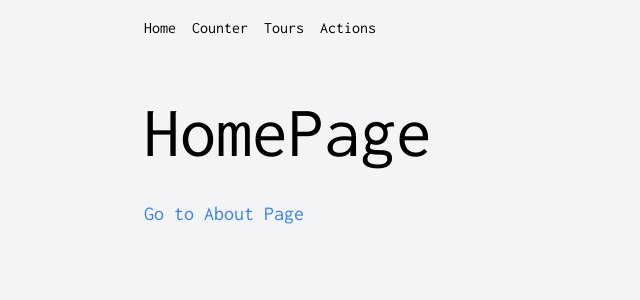
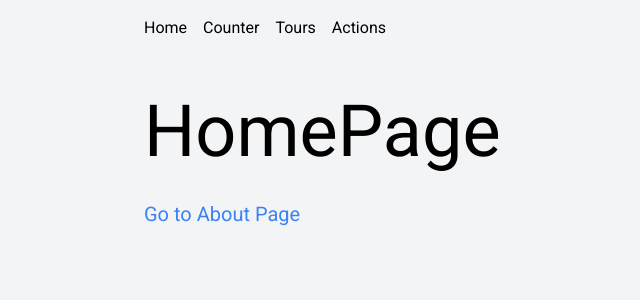
Before and after one commit to vinothsmart/nextjs-airbnb, a Next.js app: page / in a window 1280 px wide. Shown: the top 300 px of the page, without its empty margins (112-752 px from the left). Built offline with nearby package versions, Linux system fonts and the light colour scheme.

Commit message:
roboto added

```diff
--- a/app/layout.tsx
+++ b/app/layout.tsx
@@ -1,9 +1,10 @@
 import NavBar from "@/components/Navbar";
 import "./globals.css";
-import { Inter, Inconsolata } from "next/font/google";
+import { Inter, Inconsolata, Roboto } from "next/font/google";
 
 const inter = Inter({ subsets: ["latin"] });
 const inconsolata = Inconsolata({ subsets: ["latin"] });
+const roboto = Roboto({ subsets: ["latin"], weight: "400" });
 
 export default function RootLayout({
   children,
@@ -12,7 +13,7 @@ export default function RootLayout({
 }) {
   return (
     <html lang="en">
-      <body className={`${inconsolata.className} bg-gray-100 min-h-screen`}>
+      <body className={`${roboto.className} bg-gray-100 min-h-screen`}>
         <NavBar />
         <main className="max-w-3xl mx-auto py-10">{children}</main>
       </body>
```
